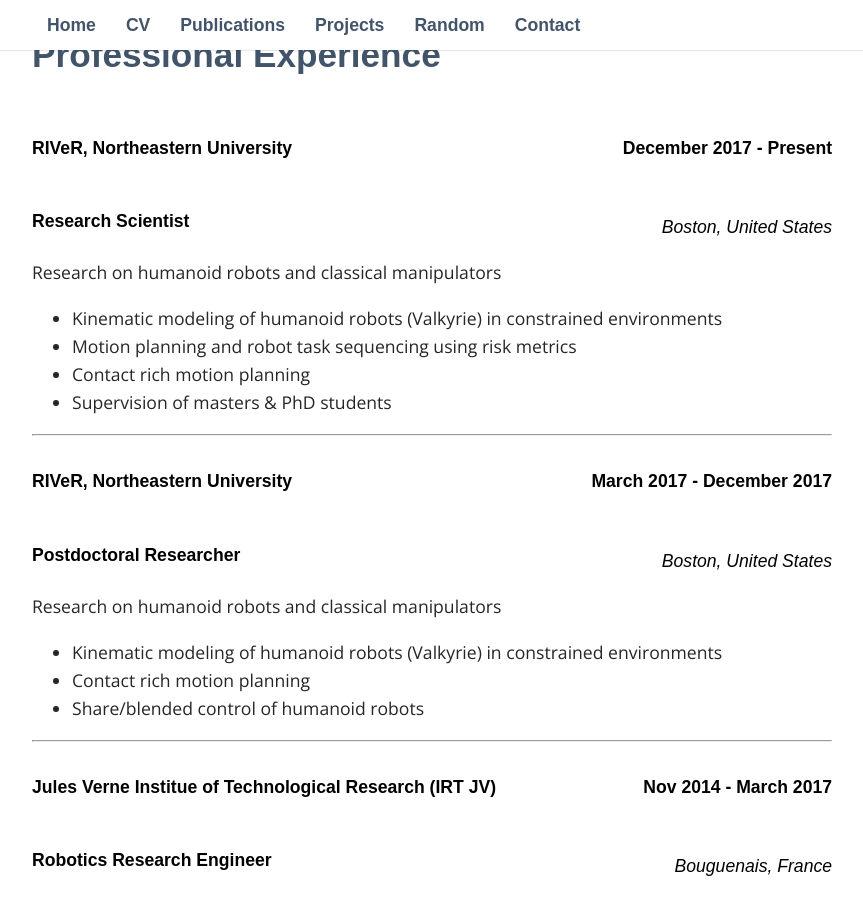
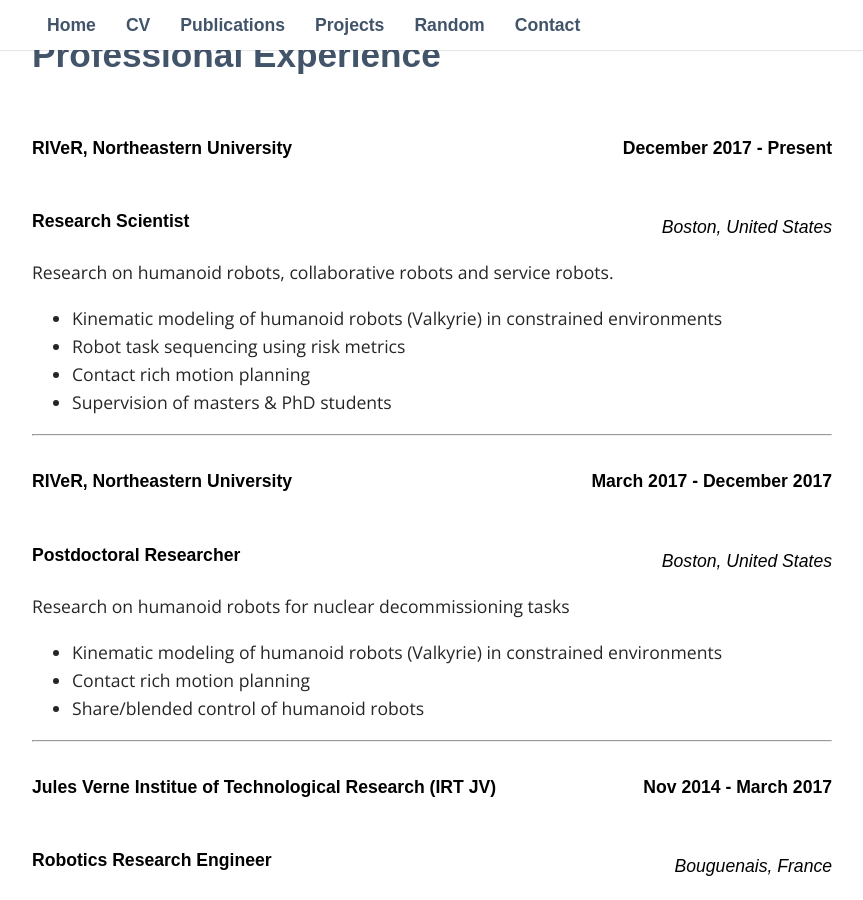
Before and after one commit to philip-long/philip-long.github.io, a Jekyll site: the page built from cv/index.html, in a window 1280 px wide and 900 px high, scrolled down 230 px. Shown: the whole window, without its empty margins (208-1071 px from the left). Built offline with Jekyll 4.4.1, drawn with Linux system fonts in a browser that asks for light colours; some web fonts are replaced; some of the changed text lies outside the part shown.

Commit message:
Update index.html

```diff
--- a/cv/index.html
+++ b/cv/index.html
@@ -27,10 +27,10 @@
 </br>
 
 
-       	 <p> Research on humanoid robots and classical manipulators </p>
+       	 <p> Research on humanoid robots, collaborative robots and service robots. </p>
                     <ul class="desc">
                     	<li> Kinematic modeling of humanoid robots (Valkyrie) in constrained environments</li>
-                        <li> Motion planning and robot task sequencing using risk metrics </li>
+                        <li> Robot task sequencing using risk metrics </li>
 			<li> Contact rich motion planning </li>
 			<li> Supervision of masters & PhD students </li>
                     </ul>
@@ -56,7 +56,7 @@
 </br>
 
 
-       	 <p> Research on humanoid robots and classical manipulators </p>
+       	 <p> Research on humanoid robots for nuclear decommissioning tasks</p>
                     <ul class="desc">
                     	<li> Kinematic modeling of humanoid robots (Valkyrie) in constrained environments</li>
 			<li> Contact rich motion planning </li>
@@ -84,7 +84,7 @@
 </br>
 
 
-       	 <p> Research and development of state of the art robotic systems  </p>
+       	 <p> Research and development of robotic systems for translational applications </p>
                     <ul class="desc">
                     	<li> Technical lead of the collaborative robot division of the robotic team</li>
                         <li> Development and implementation of control strategies that allow human robot collaboration in an industrial environment</li>
```
